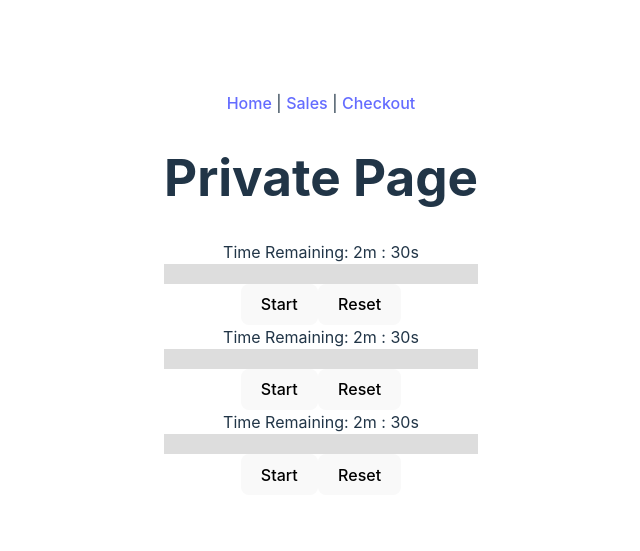
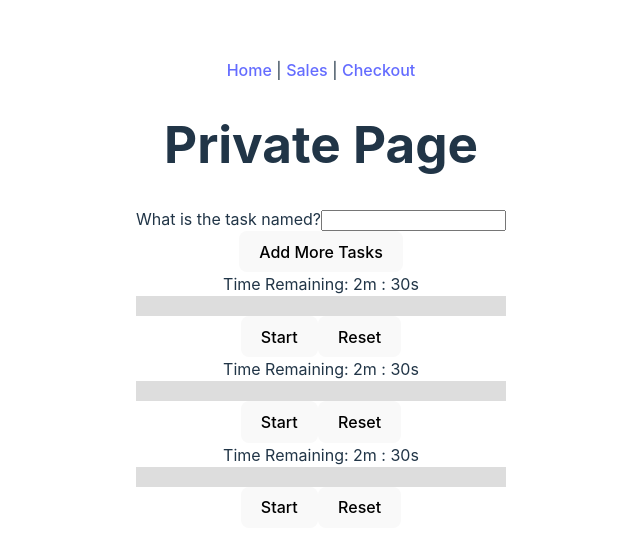
Before and after one commit to pmrprdc/gamifiedworkday, a React (Vite) app: page / in a window 1280 px wide. Shown: the part 107-658 px from the top of the page, without its empty margins (319-959 px from the left). Built offline with nearby package versions, Linux system fonts and the light colour scheme.

Commit message:
moved setupInputs component inside PrivatePage component

```diff
--- a/src/App.jsx
+++ b/src/App.jsx
@@ -8,6 +8,7 @@ import './App.css';
 import PrivatePage from './components/PrivatePage'; // Assume this is your current App component refactored
 import SalesPage from './components/SalesPage';
 import CheckoutPage from './components/CheckoutPage';
+import setupInputs from './components/setupInputs'
 
 function App() {
   const [count, setCount] = useState(0);
--- a/src/components/PrivatePage.jsx
+++ b/src/components/PrivatePage.jsx
@@ -1,10 +1,12 @@
 import React from 'react';
 import Timer from './Timer';
+import SetupInputs from './setupInputs'
 
 function PrivatePage() {
   return (
     <div>
       <h1>Private Page</h1>
+      <SetupInputs />
       <Timer initialMinutes={2} initialSeconds={30} />
       <Timer initialMinutes={2} initialSeconds={30} />
       <Timer initialMinutes={2} initialSeconds={30} />
```
